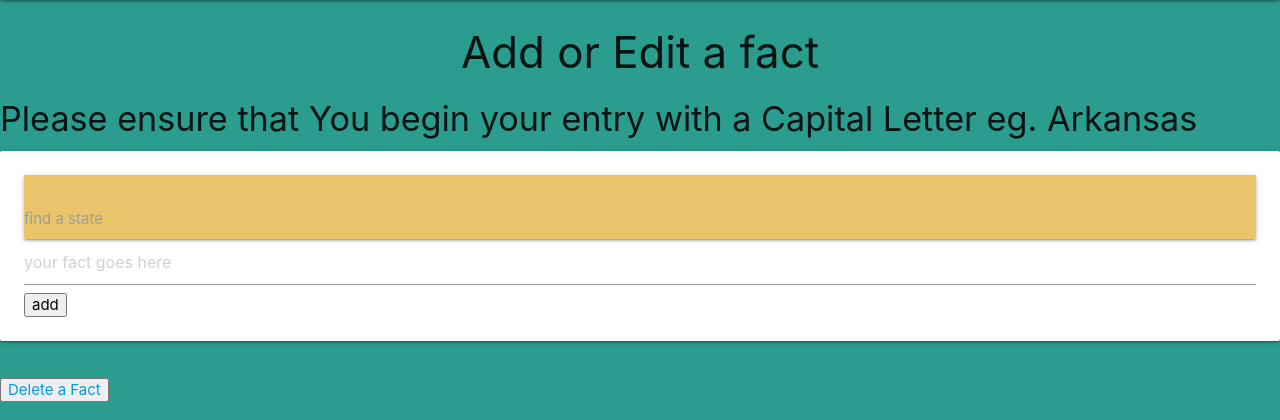
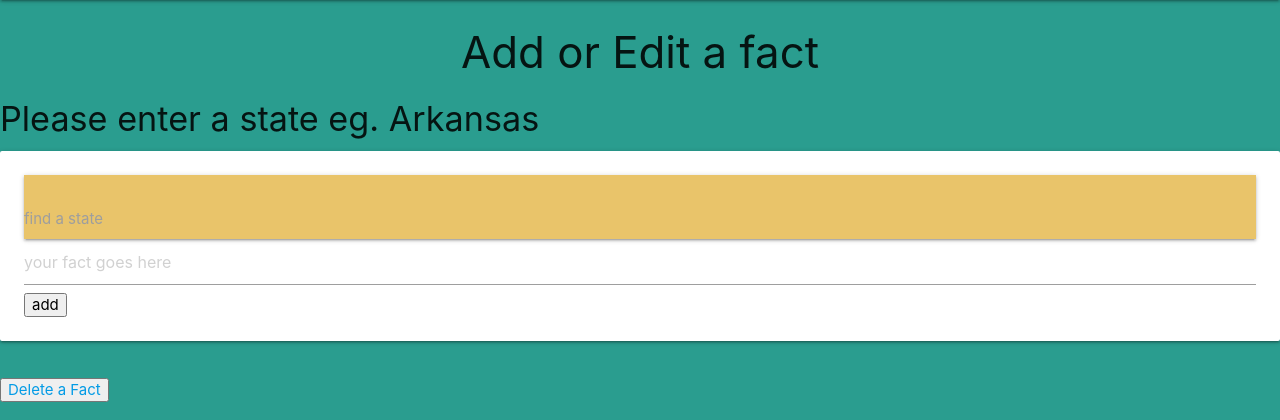
Before and after one commit to Code-Institute-Submissions/NyHagan-Statesproject_MayResub, a Flask app: page /fact in a window 1280 px wide. Shown: the part 64-484 px from the top of the page. Run offline with Flask 2, Linux system fonts and the light colour scheme; some libraries are stand-ins or nearby versions.

Commit message:
edit guidance text to promp the entering of a state in both delfact.html and fact.html

```diff
--- a/templates/delfact.html
+++ b/templates/delfact.html
@@ -2,7 +2,7 @@
 {% block content %}
 
     <h3 class="center-align">Delete a fact</h3>
-    <h4>Please ensure that You begin your entry with a Capital Letter eg. Arkansas</h4>
+    <h4>Please enter a state eg. Arkansas</h4>
     <div class="row">
         <form method="POST" action="{{ url_for('delfact') }}">
             <div class="card-panel">
--- a/templates/fact.html
+++ b/templates/fact.html
@@ -2,7 +2,7 @@
 {% block content %}
 
     <h3 class="center-align">Add or Edit a fact</h3>
-    <h4>Please ensure that You begin your entry with a Capital Letter eg. Arkansas</h4>
+    <h4>Please enter a state eg. Arkansas</h4>
     <div class="row">
         <form method="POST" action="{{ url_for('fact') }}">
             <div class="card-panel">
```
